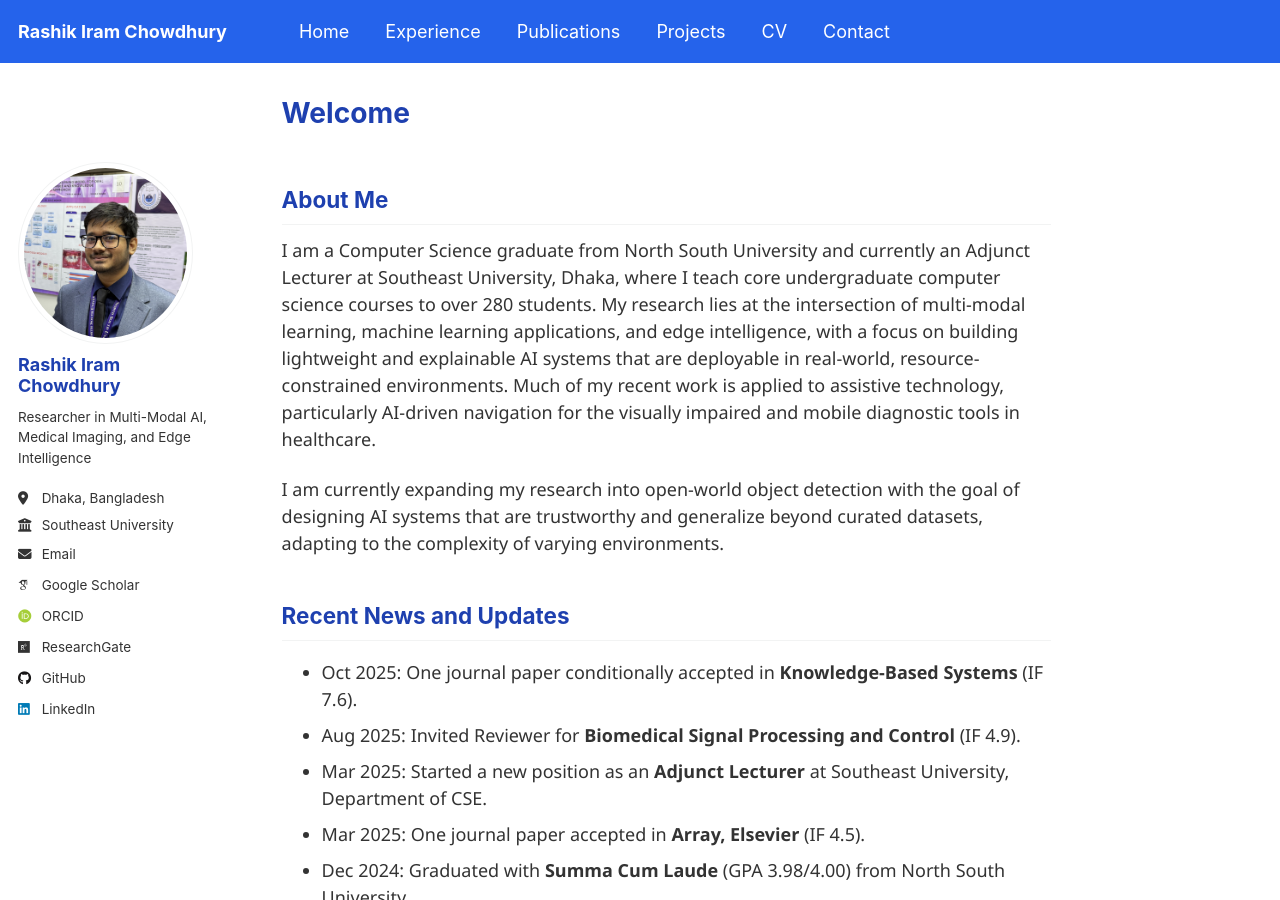
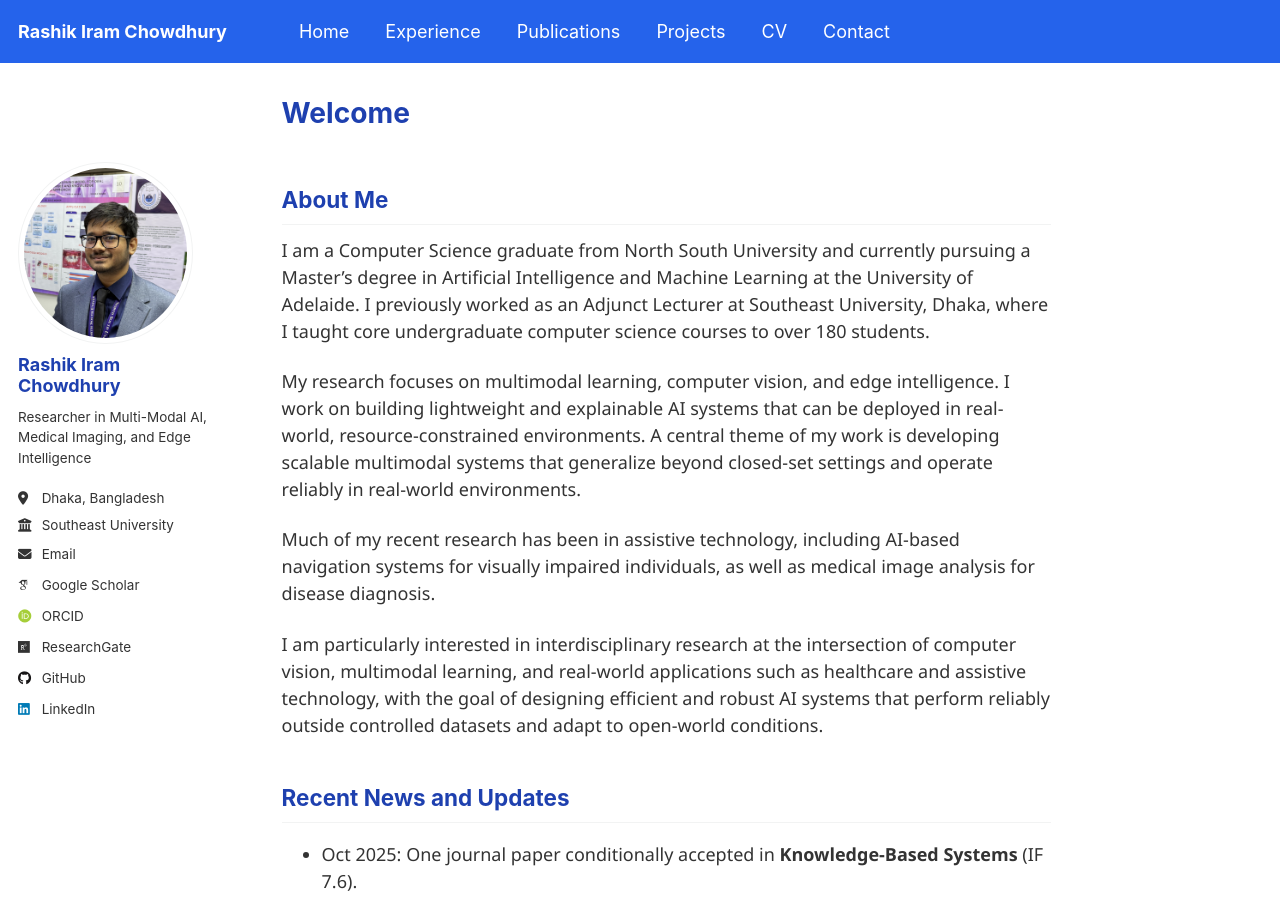
Before and after one commit to RashikIram/rashikiram.github.io, a Jekyll site: the page built from index.md, in a window 1280 px wide and 900 px high. Built offline with Jekyll 4.4.1, drawn with Linux system fonts in a browser that asks for light colours; some web fonts are replaced.

Commit message:
Revise bio and research details in index.md
Updated personal information, research focus, and recent news.

```diff
--- a/index.md
+++ b/index.md
@@ -1,7 +1,7 @@
 ---
 layout: single
 title: "Welcome"
-excerpt: "PhD applicant in Computer Science | Researcher in Multi-Modal AI, Computer Vision, Natural Language Processing, and Edge Intelligence"
+excerpt: "PhD Applicant in Computer Science | Multimodal AI, Computer Vision, and Efficient Deep Learning |Adelaide University"
 author_profile: true
 ---
 
@@ -10,11 +10,19 @@ author_profile: true
 <h2 class="exp-heading">About Me</h2>
 <div class="exp-card">
 <p>
-I am a Computer Science graduate from North South University and currently an Adjunct Lecturer at Southeast University, Dhaka, where I teach core undergraduate computer science courses to over 280 students. My research lies at the intersection of multi-modal learning, machine learning applications, and edge intelligence, with a focus on building lightweight and explainable AI systems that are deployable in real-world, resource-constrained environments. Much of my recent work is applied to assistive technology, particularly AI-driven navigation for the visually impaired and mobile diagnostic tools in healthcare.
+I am a Computer Science graduate from North South University and currently pursuing a Master’s degree in Artificial Intelligence and Machine Learning at the University of Adelaide. I previously worked as an Adjunct Lecturer at Southeast University, Dhaka, where I taught core undergraduate computer science courses to over 180 students.
 </p>
 
 <p>
-I am currently expanding my research into open-world object detection with the goal of designing AI systems that are trustworthy and generalize beyond curated datasets, adapting to the complexity of varying environments.
+My research focuses on multimodal learning, computer vision, and edge intelligence. I work on building lightweight and explainable AI systems that can be deployed in real-world, resource-constrained environments. A central theme of my work is developing scalable multimodal systems that generalize beyond closed-set settings and operate reliably in real-world environments.
+</p>
+
+<p>
+Much of my recent research has been in assistive technology, including AI-based navigation systems for visually impaired individuals, as well as medical image analysis for disease diagnosis.
+</p>
+
+<p>
+I am particularly interested in interdisciplinary research at the intersection of computer vision, multimodal learning, and real-world applications such as healthcare and assistive technology, with the goal of designing efficient and robust AI systems that perform reliably outside controlled datasets and adapt to open-world conditions.
 </p>
 </div>
 
@@ -44,7 +52,6 @@ I am currently expanding my research into open-world object detection with the g
 
     <li>Jan 2024: Started a new position as an <strong>AI Researcher</strong> at Mahdy Research Academy.</li>
 
-
   </ul>
 </div>
 
```
